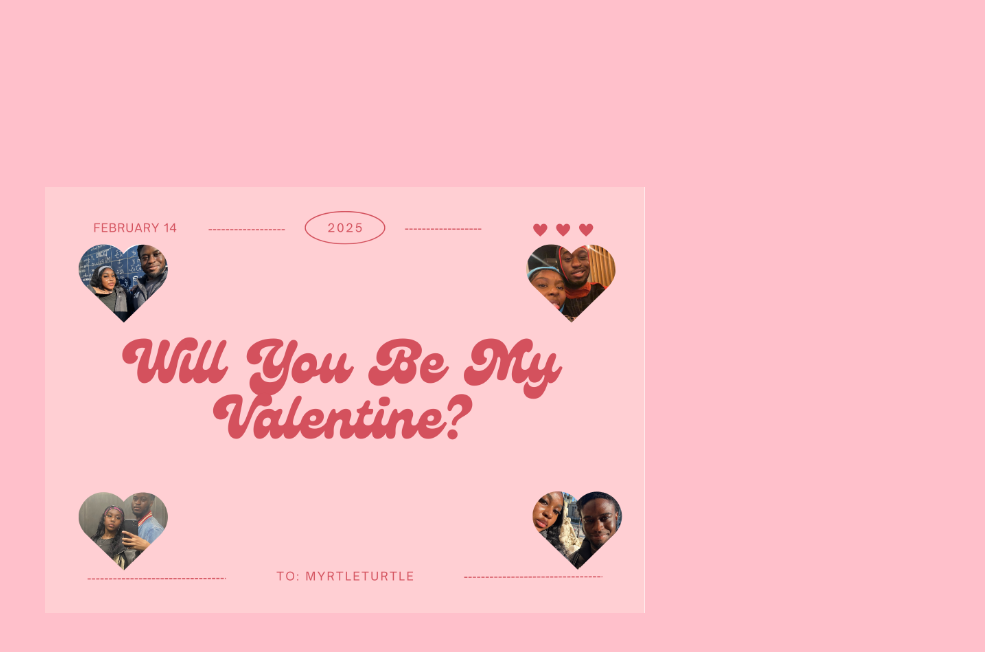
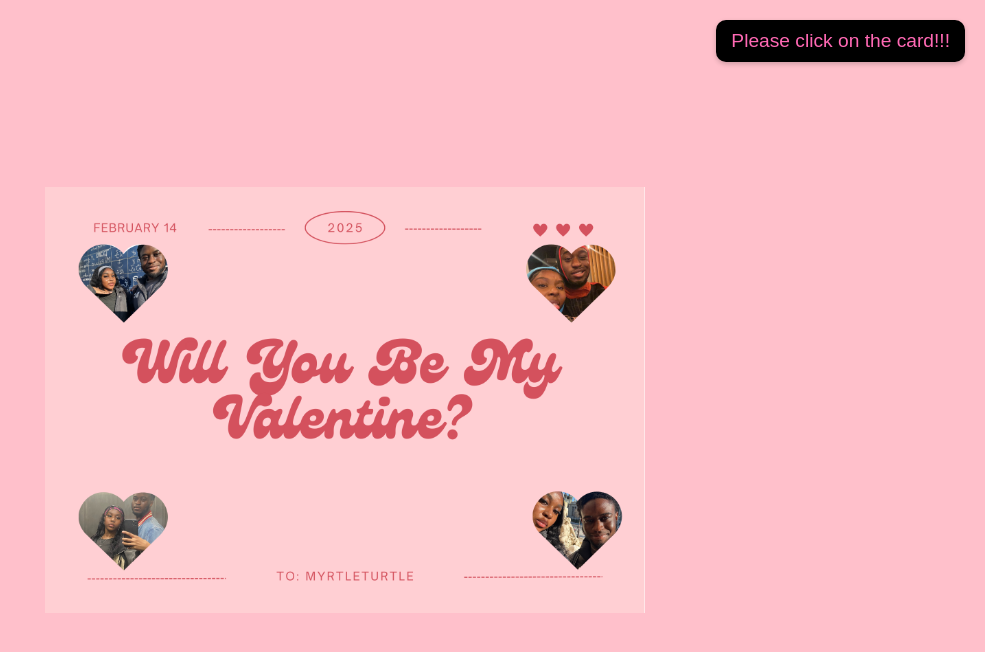
Before and after one commit to MelodicButter/Valentines, a plain HTML site: page index.html in a window 1280 px wide. Shown: the whole page, without its empty margins (295-1280 px from the left). Drawn offline with Linux system fonts and the light colour scheme.

Commit message:
instruction added

```diff
--- a/index.html
+++ b/index.html
@@ -3,6 +3,19 @@
 <head>
     <title>Will you be my valentine?</title>
     <style>
+         .instruction {
+            position: fixed;
+            top: 20px;
+            right: 20px;
+            color: #ff69b4;
+            font-family: Arial, sans-serif;
+            font-size: 1.2em;
+            background: black;
+            padding: 10px 15px;
+            border-radius: 10px;
+            box-shadow: 0 2px 5px rgba(0,0,0,0.2);
+            z-index: 1000;
+        }
         body {
             margin: 0;
             padding: 0;
@@ -104,6 +117,7 @@
     </style>
 </head>
 <body>
+    <div class="instruction">Please click on the card!!!</div>
     <div class="valentines_card" onclick="flipCard()">
         <div class="card_inner">
             <div class="front_card">
```
